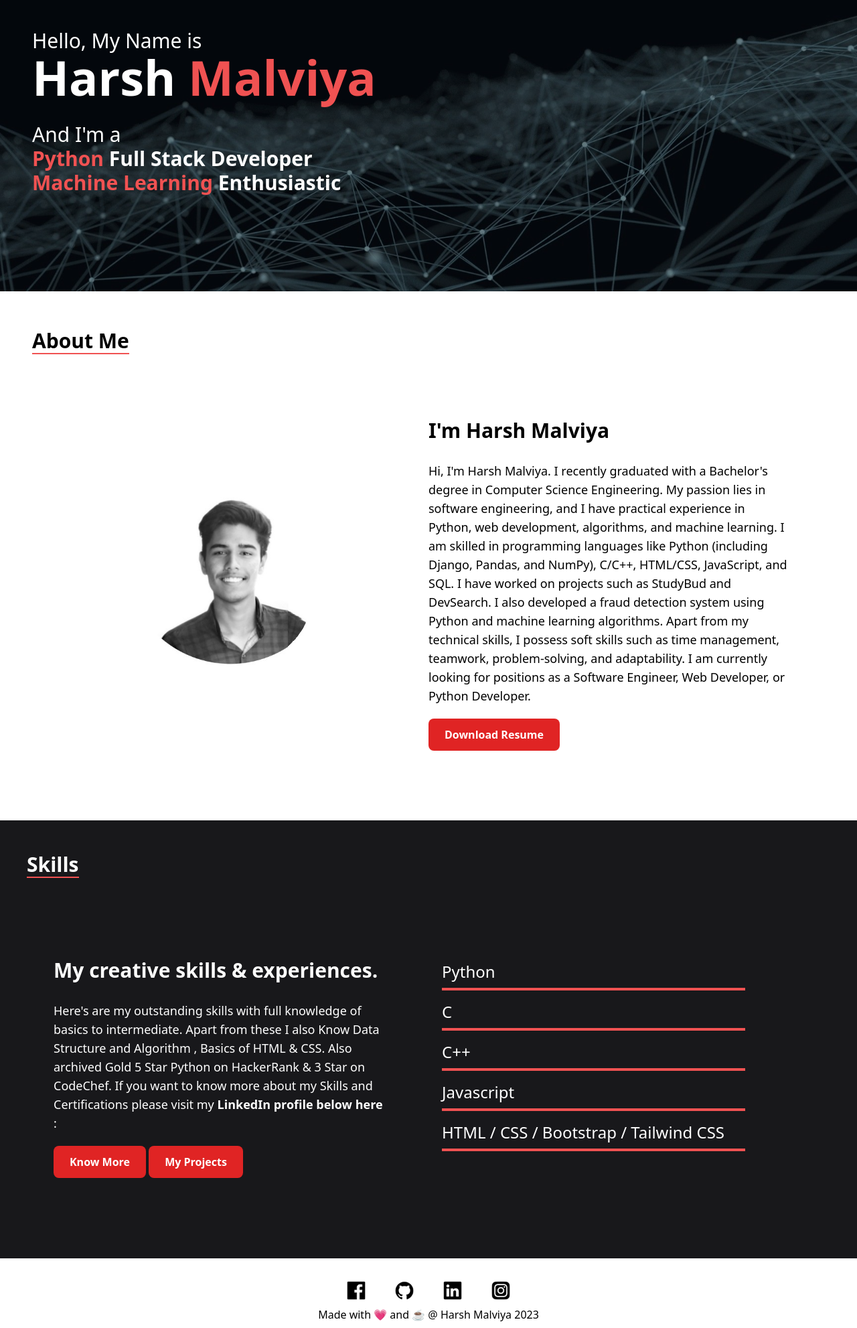
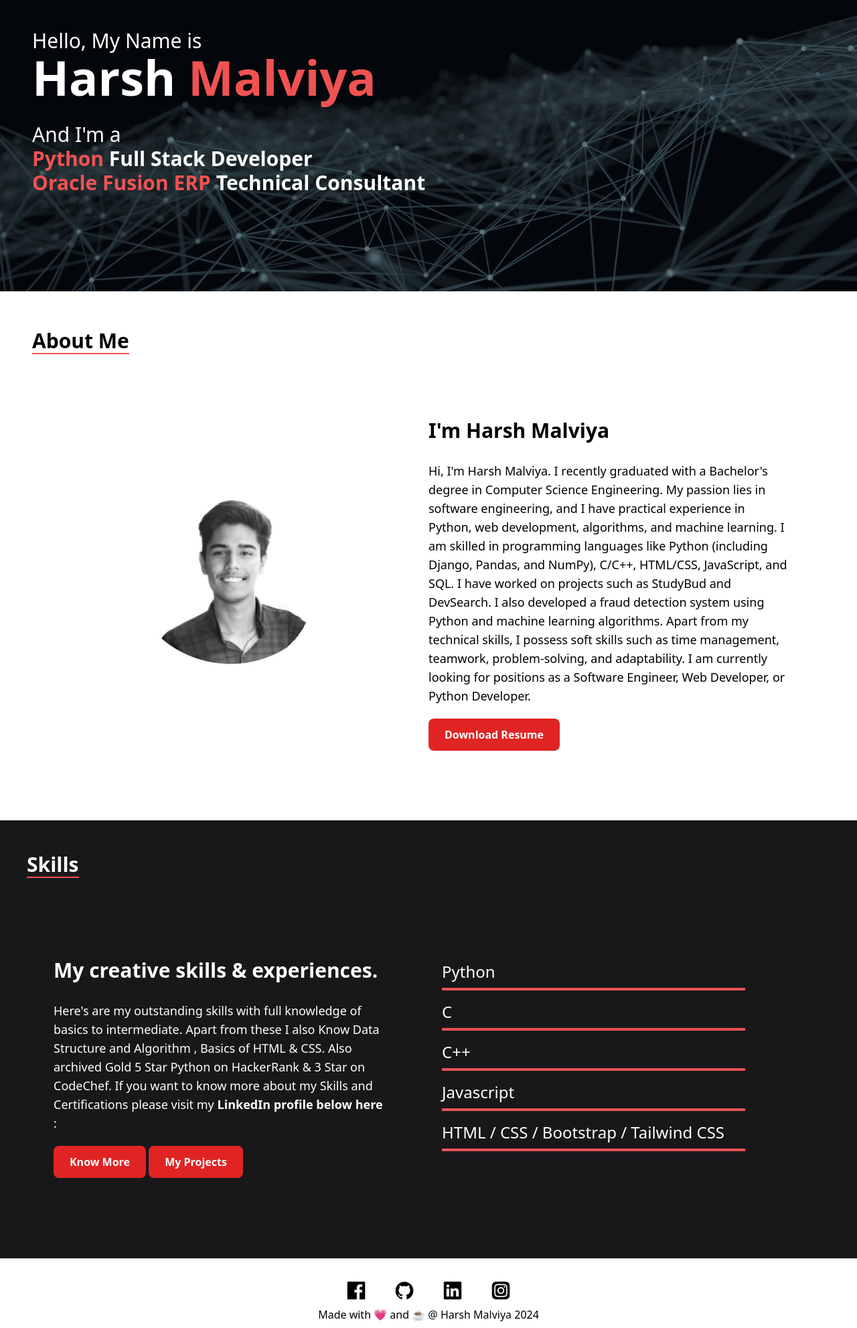
Before and after one commit to harshjr97/portfolio-tailwind, a plain HTML site: page index.html in a window 1280 px wide. Shown: the part 261-2244 px from the top of the page at 67% size. Drawn offline with nearby package versions, Linux system fonts and the light colour scheme.

Commit message:
Update index.html

```diff
--- a/index.html
+++ b/index.html
@@ -42,7 +42,7 @@
                 <h3 class="text-3xl font-thin pt-8">And I'm a</h3>
                 <h3 class="text-3xl font-semibold"><span class="text-red-500">Python</span> Full Stack Developer</span></h3>
 <!--             <h3 class="text-3xl font-semibold"><span class="text-red-500">Web</span> Developer</h3> -->
-                <h3 class="text-3xl font-semibold"><span class="text-red-500">Machine Learning</span> Enthusiastic</h3>
+                <h3 class="text-3xl font-semibold"><span class="text-red-500">Oracle Fusion ERP</span> Technical Consultant</h3>
             </div>
 
         </div>
@@ -173,7 +173,7 @@
         <a href="https://www.linkedin.com/in/harsh-malviya/"><img class="w-8 hover:w-10 duration-700" src="./linkedin.png" alt=""></a>
         <a href="https://www.instagram.com/harshjr97/"><img class="w-8 hover:w-10 duration-700" src="./instagram.png" alt=""></a>
     </div>
-    <p class="text-center font-extralight py-2">Made with &#128151 and &#9749 @ Harsh Malviya 2023</p>
+    <p class="text-center font-extralight py-2">Made with &#128151 and &#9749 @ Harsh Malviya 2024</p>
 </footer>
 <!-- ########## Footer End ########## -->
 
```
